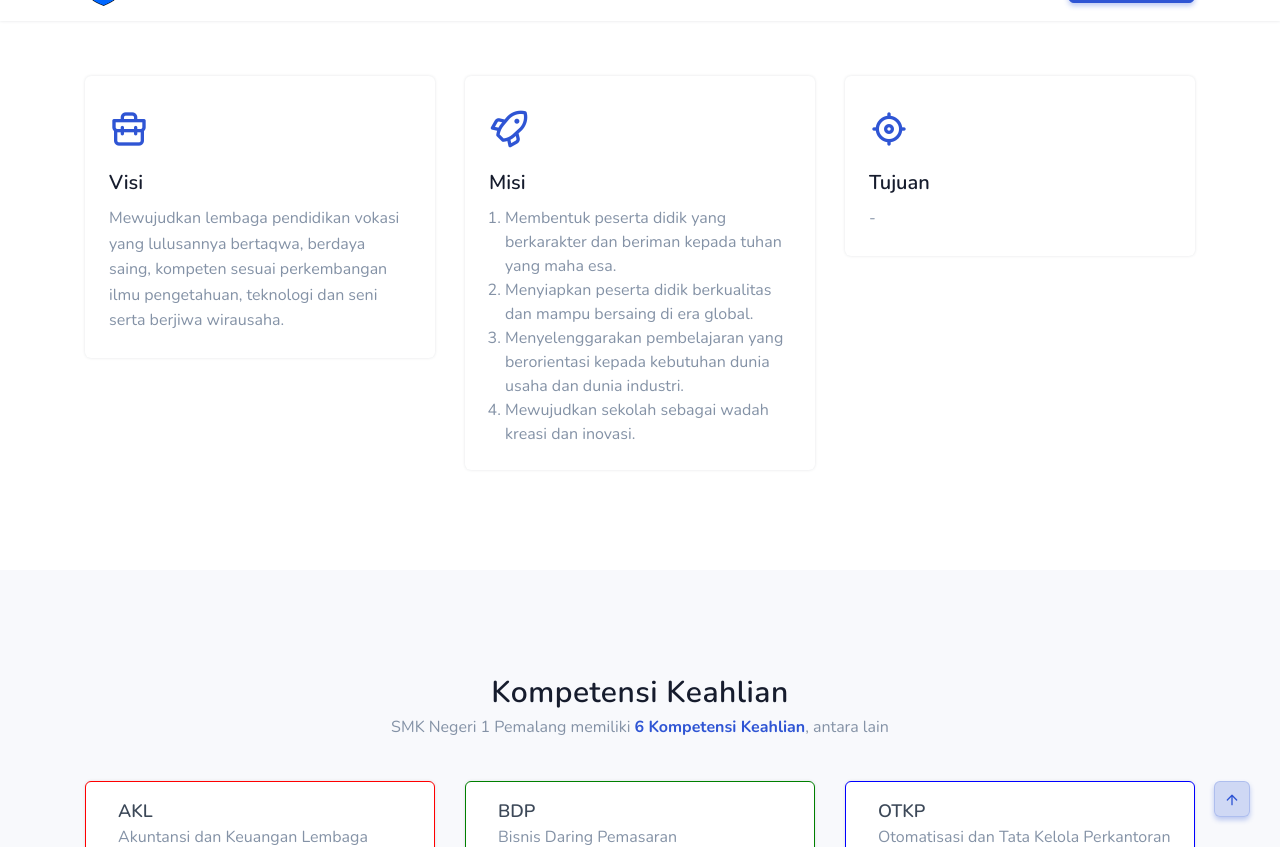
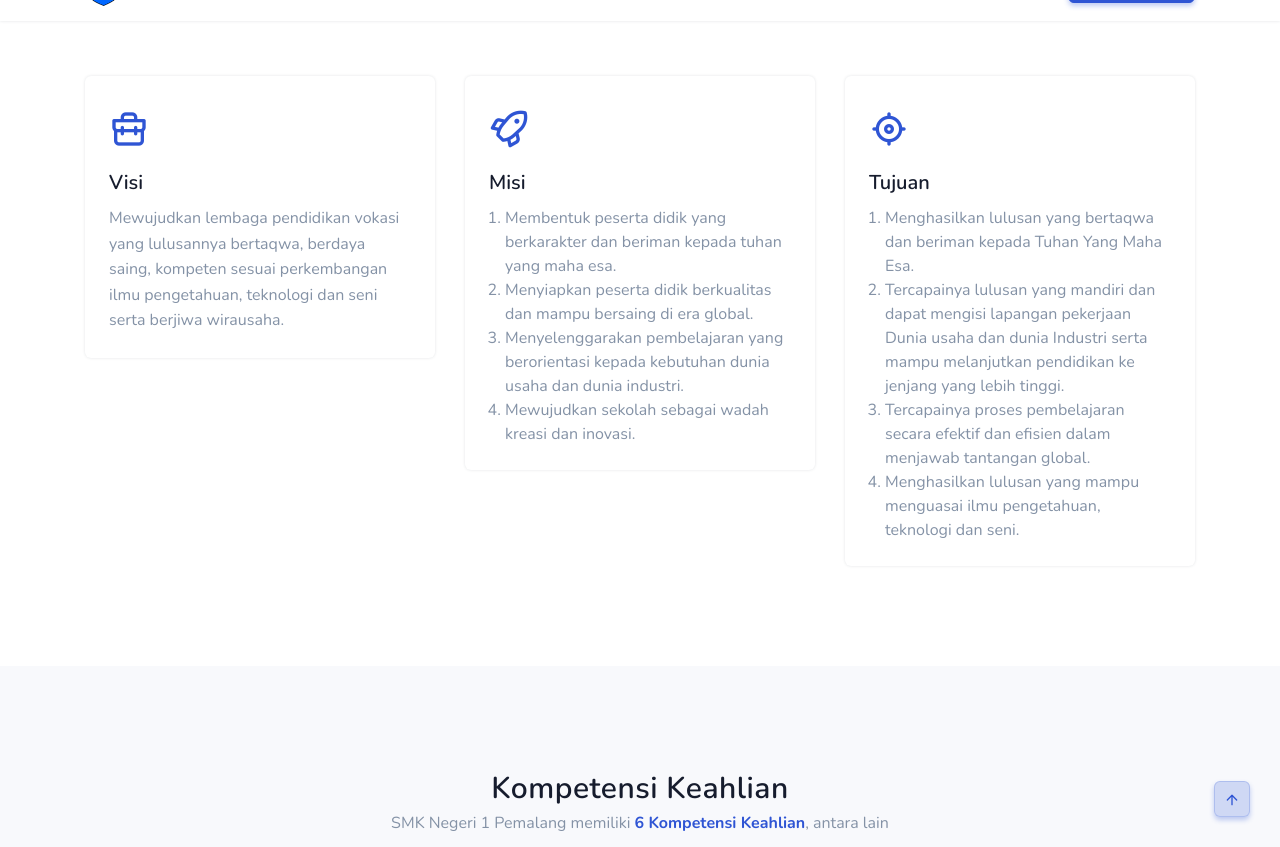
Before and after one commit to smkn1pml/website, a Jekyll site: the page built from pages/index.md, in a window 1280 px wide and 900 px high, scrolled down 1088 px, cut to the strip 53-900 px from the top of the window. Built offline with Jekyll 4.4.1, drawn with Linux system fonts in a browser that asks for light colours; comment, search, counter and statistics services are not loaded.

Commit message:
update landing & pengaturan

```diff
--- a/_data/settings/school.yml
+++ b/_data/settings/school.yml
@@ -3,10 +3,24 @@ slogan: >-
   Bertaqwa, Profesional, Sesuai Perkembangan IPTEK dan Mampu Bersaing di Dunia Kerja.
 vision: >-
   Mewujudkan lembaga pendidikan vokasi yang lulusannya bertaqwa, berdaya saing, kompeten sesuai perkembangan ilmu pengetahuan, teknologi dan seni serta berjiwa wirausaha.
-mission: >-
-  Membentuk peserta didik yang berkarakter dan beriman kepada tuhan yang maha esa, Menyiapkan peserta didik berkualitas dan mampu bersaing di era global, Menyelenggarakan pembelajaran yang berorientasi kepada kebutuhan dunia usaha dan dunia industri, Mewujudkan sekolah sebagai wadah kreasi dan inovasi
-goal: >-
-  -
+mission:
+  - content: >-
+      Membentuk peserta didik yang berkarakter dan beriman kepada tuhan yang maha esa.
+  - content: >-
+      Menyiapkan peserta didik berkualitas dan mampu bersaing di era global.
+  - content: >-
+      Menyelenggarakan pembelajaran yang berorientasi kepada kebutuhan dunia usaha dan dunia industri.
+  - content: >-
+      Mewujudkan sekolah sebagai wadah kreasi dan inovasi.
+goal:
+  - content: >-
+      Menghasilkan lulusan yang bertaqwa dan beriman kepada Tuhan Yang Maha Esa.
+  - content: >-
+      Tercapainya lulusan yang mandiri dan dapat mengisi lapangan pekerjaan Dunia usaha dan dunia Industri serta mampu melanjutkan pendidikan ke jenjang yang lebih tinggi.
+  - content: >-
+      Tercapainya proses pembelajaran secara efektif dan efisien dalam menjawab tantangan global.
+  - content: >-
+      Menghasilkan lulusan yang mampu menguasai ilmu pengetahuan, teknologi dan seni.
 address:
   google_maps: "https://goo.gl/maps/3FPYbuNdiLgSkTVy9"
   address: >-
--- a/_includes/landing.html
+++ b/_includes/landing.html
@@ -69,13 +69,16 @@
                     </span>
                     <div class="card-body p-0 content">
                         <h5>Misi</h5>
-                        <!-- <p class="para text-muted mb-0"></p> -->
-                        <ol class="para text-muted mb-0 pl-3">
-                            {% assign mission = site.data.settings.school.mission | split: "," %}
-                            {% for misi in mission %}
-                                <li>{{ misi | strip }}.</li>
-                            {% endfor %}
-                        </ol>
+                        {% assign mission = site.data.settings.school.mission %}
+                        {% if mission.size > 1 %}
+                            <ol class="para text-muted mb-0 pl-3">
+                                {% for misi in mission %}
+                                    <li>{{ misi.content | strip }}</li>
+                                {% endfor %}
+                            </ol>
+                        {% else %}
+                            <p class="para text-muted mb-0">{{ mission[0].content }}</p>
+                        {% endif %}
                     </div>
                 </div>
             </div>
@@ -88,7 +91,16 @@
                     </span>
                     <div class="card-body p-0 content">
                         <h5>Tujuan</h5>
-                        <p class="para text-muted mb-0">{{ site.data.settings.school.goal }}</p>
+                        {% assign goal = site.data.settings.school.goal %}
+                        {% if goal.size > 1 %}
+                            <ol class="para text-muted mb-0 pl-3">
+                                {% for misi in goal %}
+                                    <li>{{ misi.content | strip }}</li>
+                                {% endfor %}
+                            </ol>
+                        {% else %}
+                            <p class="para text-muted mb-0">{{ goal[0].content }}</p>
+                        {% endif %}
                     </div>
                 </div>
             </div>
```
Also changed, not shown: admin/config.yml (+10 -2 lines), 3 other files.
